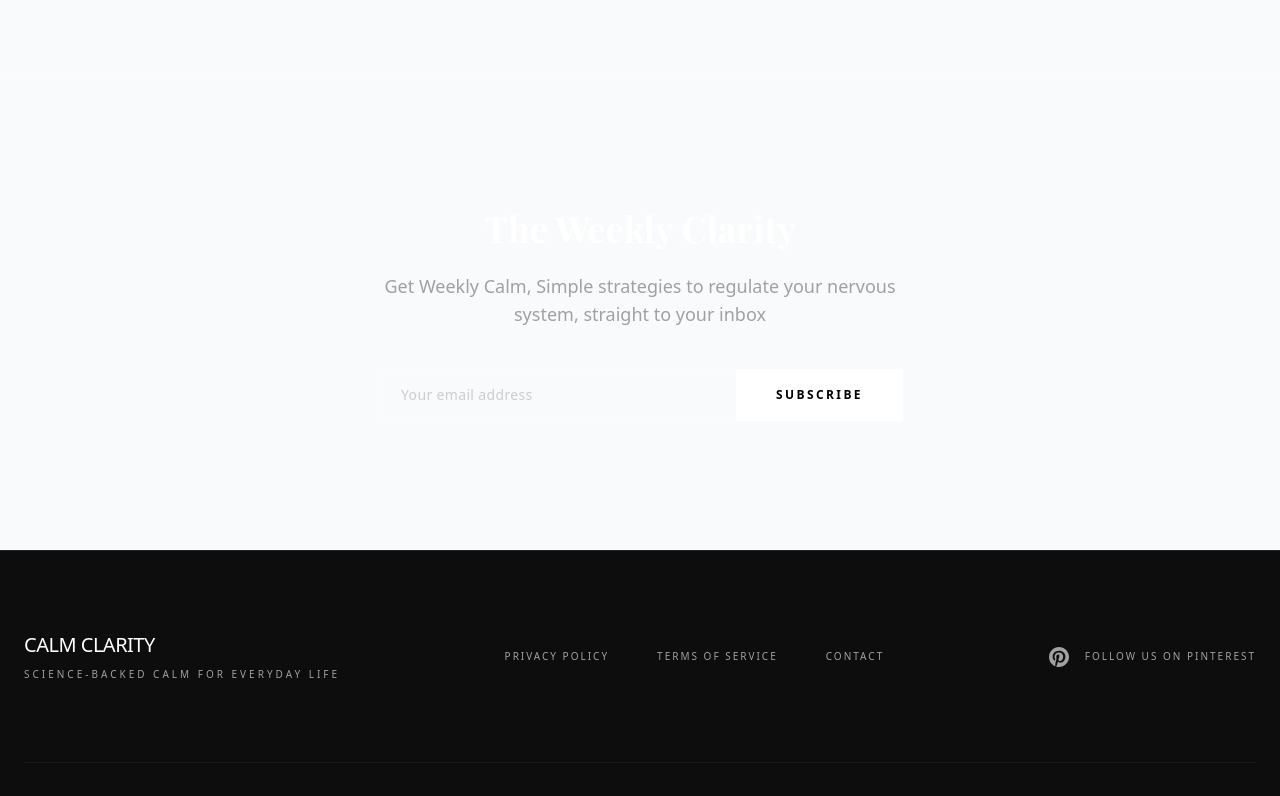
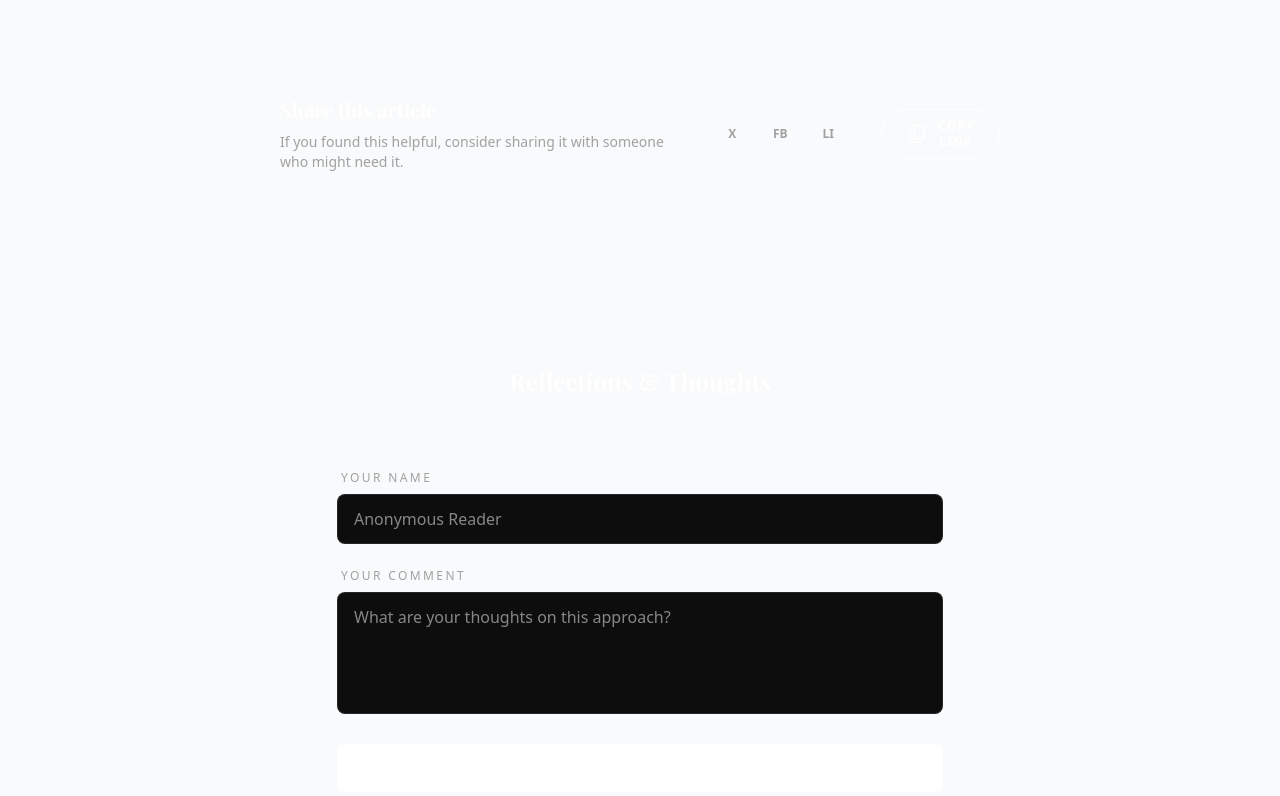
Before and after one commit to FormiloStudios/calmclarity_stitch, a Next.js app: page /articles/the-anti-anxiety-valentines-day-for-people-who-hate-the-pressure in a window 1280 px wide. Shown: the part 4620-5416 px from the top of the page. Built offline with nearby package versions, Linux system fonts and the light colour scheme; a web font is replaced by a local one.

Commit message:
Add Share and Comments mechanisms to all articles

```diff
--- a/src/app/articles/how-to-stop-relationship-anxiety-from-ruining-valentines-day/page.tsx
+++ b/src/app/articles/how-to-stop-relationship-anxiety-from-ruining-valentines-day/page.tsx
@@ -2,6 +2,8 @@ import Image from "next/image";
 import { Nav } from "@/components/Nav";
 import { Footer } from "@/components/Footer";
 import { NewsletterSection } from "@/components/NewsletterSection";
+import { ShareSection } from "@/components/ShareSection";
+import { CommentsSection } from "@/components/CommentsSection";
 
 export default function ArticlePage() {
     return (
@@ -158,6 +160,9 @@ export default function ArticlePage() {
                         </p>
                         <p>But you can teach it something different — by giving your body consistent, physical signals of safety. It takes time, but it&#39;s possible. You&#39;re not too much. You&#39;re just wired for caution. And that&#39;s okay.</p>
                     </div>
+
+                    <ShareSection title="How to Stop Relationship Anxiety From Ruining Valentine's Day" />
+                    <CommentsSection articleId="relationship-anxiety-vday" />
                 </article>
             </main>
             <NewsletterSection />
--- a/src/app/articles/the-anti-anxiety-valentines-day-for-people-who-hate-the-pressure/page.tsx
+++ b/src/app/articles/the-anti-anxiety-valentines-day-for-people-who-hate-the-pressure/page.tsx
@@ -2,6 +2,8 @@ import Image from "next/image";
 import { Nav } from "@/components/Nav";
 import { Footer } from "@/components/Footer";
 import { NewsletterSection } from "@/components/NewsletterSection";
+import { ShareSection } from "@/components/ShareSection";
+import { CommentsSection } from "@/components/CommentsSection";
 
 export default function ArticlePage() {
     return (
@@ -133,6 +135,9 @@ export default function ArticlePage() {
                             Connection happens when your nervous system feels safe. When you&#39;re not performing. When you&#39;re not comparing. So if the traditional Valentine&#39;s Day doesn&#39;t feel safe to you — skip it. Do something that actually lets you be present with your person.
                         </p>
                     </div>
+
+                    <ShareSection title="The Anti-Anxiety Valentine's Day (For People Who Hate the Pressure)" />
+                    <CommentsSection articleId="anti-anxiety-vday" />
                 </article>
             </main>
             <NewsletterSection />
--- a/src/app/articles/why-you-feel-anxious-before-date-night/page.tsx
+++ b/src/app/articles/why-you-feel-anxious-before-date-night/page.tsx
@@ -2,6 +2,8 @@ import Image from "next/image";
 import { Nav } from "@/components/Nav";
 import { Footer } from "@/components/Footer";
 import { NewsletterSection } from "@/components/NewsletterSection";
+import { ShareSection } from "@/components/ShareSection";
+import { CommentsSection } from "@/components/CommentsSection";
 
 export default function ArticlePage() {
     return (
@@ -204,6 +206,9 @@ export default function ArticlePage() {
                             And that starts with understanding what&#39;s happening in your body, and giving it what it needs to settle down.
                         </p>
                     </div>
+
+                    <ShareSection title="Why You Feel Anxious Before Date Night (And How to Actually Enjoy It)" />
+                    <CommentsSection articleId="date-night-anxiety" />
                 </article>
             </main>
             <NewsletterSection />
--- /dev/null
+++ b/src/components/CommentsSection.tsx
@@ -0,0 +1,117 @@
+"use client";
+
+import { useState, useEffect } from "react";
+
+interface Comment {
+    id: string;
+    name: string;
+    text: string;
+    date: string;
+}
+
+export function CommentsSection({ articleId }: { articleId: string }) {
+    const [comments, setComments] = useState<Comment[]>([]);
+    const [name, setName] = useState("");
+    const [text, setText] = useState("");
+    const [isSubmitting, setIsSubmitting] = useState(false);
+
+    // Load comments from localStorage on mount
+    useEffect(() => {
+        const savedComments = localStorage.getItem(`comments_${articleId}`);
+        if (savedComments) {
+            setComments(JSON.parse(savedComments));
+        }
+    }, [articleId]);
+
+    const handleSubmit = (e: React.FormEvent) => {
+        e.preventDefault();
+        if (!name.trim() || !text.trim()) return;
+
+        setIsSubmitting(true);
+
+        const newComment: Comment = {
+            id: Date.now().toString(),
+            name: name.trim(),
+            text: text.trim(),
+            date: new Date().toLocaleDateString("en-US", {
+                month: "short",
+                day: "numeric",
+                year: "numeric",
+            }),
+        };
+
+        const updatedComments = [newComment, ...comments];
+        setComments(updatedComments);
+        localStorage.setItem(`comments_${articleId}`, JSON.stringify(updatedComments));
+
+        setName("");
+        setText("");
+
+        // Brief delay to simulate network
+        setTimeout(() => setIsSubmitting(false), 500);
+    };
+
+    return (
+        <section className="py-20 max-w-2xl mx-auto">
+            <h3 className="text-2xl font-display font-bold text-white mb-10 text-center">
+                Reflections & Thoughts
+            </h3>
+
+            {/* Comment Form */}
+            <form onSubmit={handleSubmit} className="mb-20 bg-white/5 p-8 rounded-2xl border border-white/10">
+                <div className="mb-6">
+                    <label htmlFor="name" className="block text-xs uppercase tracking-[0.2em] text-muted mb-2 ml-1">
+                        Your Name
+                    </label>
+                    <input
+                        type="text"
+                        id="name"
+                        value={name}
+                        onChange={(e) => setName(e.target.value)}
+                        placeholder="Anonymous Reader"
+                        className="w-full bg-background-dark border border-white/10 rounded-lg px-4 py-3 text-white focus:outline-none focus:border-primary transition-colors font-light"
+                        required
+                    />
+                </div>
+                <div className="mb-6">
+                    <label htmlFor="comment" className="block text-xs uppercase tracking-[0.2em] text-muted mb-2 ml-1">
+                        Your Comment
+                    </label>
+                    <textarea
+                        id="comment"
+                        rows={4}
+                        value={text}
+                        onChange={(e) => setText(e.target.value)}
+                        placeholder="What are your thoughts on this approach?"
+                        className="w-full bg-background-dark border border-white/10 rounded-lg px-4 py-3 text-white focus:outline-none focus:border-primary transition-colors font-light resize-none"
+                        required
+                    ></textarea>
+                </div>
+                <button
+                    type="submit"
+                    disabled={isSubmitting}
+                    className="w-full bg-primary hover:bg-primary/90 text-white font-bold py-4 rounded-lg uppercase tracking-[0.2em] text-xs transition-all disabled:opacity-50"
+                >
+                    {isSubmitting ? "Postings..." : "Post Comment"}
+                </button>
+            </form>
+
+            {/* Comments List */}
+            <div className="space-y-12">
+                {comments.length === 0 ? (
+                    <p className="text-center text-muted font-light italic">No thoughts shared yet. Be the first to join the conversation.</p>
+                ) : (
+                    comments.map((comment) => (
+                        <div key={comment.id} className="border-l-2 border-primary/30 pl-8 py-2">
+                            <div className="flex items-center justify-between mb-4">
+                                <h4 className="text-white font-medium">{comment.name}</h4>
+                                <span className="text-[10px] uppercase tracking-widest text-muted">{comment.date}</span>
+                            </div>
+                            <p className="text-muted font-light leading-relaxed">{comment.text}</p>
+                        </div>
+                    ))
+                )}
+            </div>
+        </section>
+    );
+}
--- /dev/null
+++ b/src/components/ShareSection.tsx
@@ -0,0 +1,68 @@
+"use client";
+
+import { useState } from "react";
+
+export function ShareSection({ title }: { title: string }) {
+    const [copied, setCopied] = useState(false);
+
+    const shareUrl = typeof window !== "undefined" ? window.location.href : "";
+
+    const handleCopy = () => {
+        navigator.clipboard.writeText(shareUrl);
+        setCopied(true);
+        setTimeout(() => setCopied(false), 2000);
+    };
+
+    const sharePlatforms = [
+        {
+            name: "Twitter",
+            icon: "X",
+            url: `https://twitter.com/intent/tweet?text=${encodeURIComponent(title)}&url=${encodeURIComponent(shareUrl)}`,
+        },
+        {
+            name: "Facebook",
+            icon: "FB",
+            url: `https://www.facebook.com/sharer/sharer.php?u=${encodeURIComponent(shareUrl)}`,
+        },
+        {
+            name: "LinkedIn",
+            icon: "LI",
+            url: `https://www.linkedin.com/sharing/share-offsite/?url=${encodeURIComponent(shareUrl)}`,
+        },
+    ];
+
+    return (
+        <section className="py-12 border-y border-white/10 my-16">
+            <div className="flex flex-col md:flex-row items-center justify-between gap-8">
+                <div>
+                    <h3 className="text-xl font-display font-bold text-white mb-2">Share this article</h3>
+                    <p className="text-sm text-muted font-light">If you found this helpful, consider sharing it with someone who might need it.</p>
+                </div>
+                <div className="flex items-center gap-4">
+                    <div className="flex items-center gap-2">
+                        {sharePlatforms.map((platform) => (
+                            <a
+                                key={platform.name}
+                                href={platform.url}
+                                target="_blank"
+                                rel="noopener noreferrer"
+                                className="w-10 h-10 flex items-center justify-center rounded-full border border-white/10 hover:bg-white/5 transition-colors text-xs font-bold text-muted hover:text-white"
+                                title={`Share on ${platform.name}`}
+                            >
+                                {platform.icon}
+                            </a>
+                        ))}
+                    </div>
+                    <div className="h-8 w-px bg-white/10"></div>
+                    <button
+                        onClick={handleCopy}
+                        className="flex items-center gap-2 px-6 py-2 rounded-full border border-primary text-primary hover:bg-primary hover:text-white transition-all text-xs font-bold uppercase tracking-widest"
+                    >
+                        <span className="material-symbols-outlined text-sm">content_copy</span>
+                        {copied ? "Copied!" : "Copy Link"}
+                    </button>
+                </div>
+            </div>
+        </section>
+    );
+}
```
